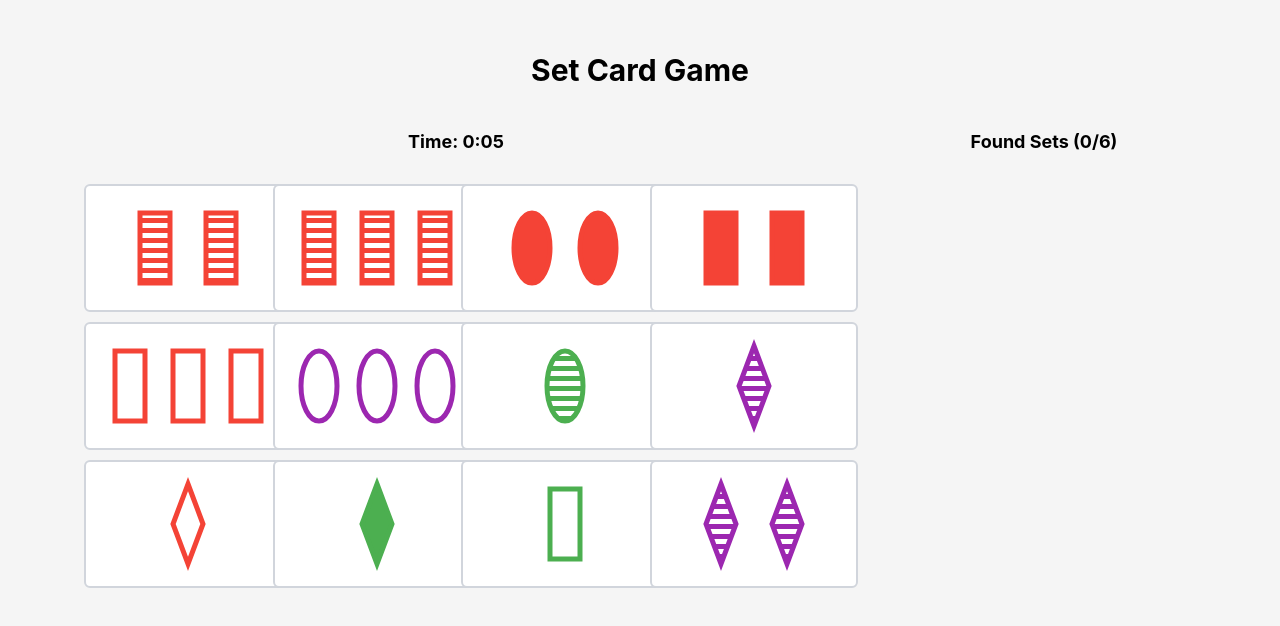
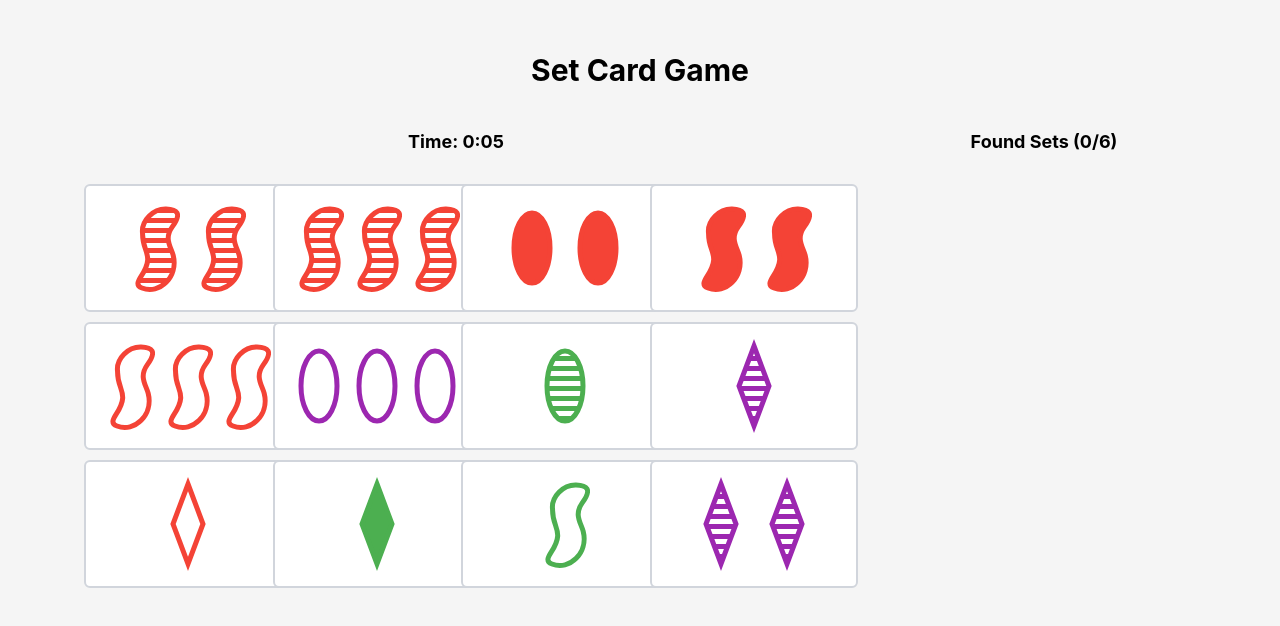
Before and after one commit to cpoonolly/set-game, a React (Vite) app: page / in a window 1280 px wide. Shown: the top 626 px of the page. Built offline with nearby package versions, Linux system fonts and the light colour scheme.

Commit message:
convert rectangles to squiggles

```diff
--- a/src/Card.tsx
+++ b/src/Card.tsx
@@ -28,10 +28,10 @@ const Card: React.FC<CardProps> = ({
   const properties = getCardProperties(card);
 
   // Map enum values to Shape component props
-  const getShapeType = (shape: ShapeEnum): "Oval" | "Diamond" | "Rectangle" => {
+  const getShapeType = (shape: ShapeEnum): "Oval" | "Diamond" | "Squiggle" => {
     switch (shape) {
-      case ShapeEnum.RECTANGLE:
-        return "Rectangle";
+      case ShapeEnum.SQUIGGLE:
+        return "Squiggle";
       case ShapeEnum.OVAL:
         return "Oval";
       case ShapeEnum.DIAMOND:
--- a/src/Shape.tsx
+++ b/src/Shape.tsx
@@ -6,7 +6,7 @@ interface ShapeProps {
   strokeColor: string;
   fillColor: string;
   isStriped: boolean;
-  shape: "Oval" | "Diamond" | "Rectangle";
+  shape: "Oval" | "Diamond" | "Squiggle";
 }
 
 const Shape: React.FC<ShapeProps> = ({
@@ -43,13 +43,10 @@ const Shape: React.FC<ShapeProps> = ({
       ),
     },
     {
-      name: "Rectangle",
+      name: "Squiggle",
       element: (
-        <rect
-          x="10"
-          y="15"
-          width="30"
-          height="70"
+        <path
+          d="M 12 90 C 29.5 97, 48.6 78.8, 43.2 57.4 C 41 48.8, 33.6 40.8, 42.4 28.6 C 52.5 14.7, 46.6 11.3, 36 11 C 23.6 10.7, 10.8 22.3, 12.6 35.8 C 12.2 54.4, 25.2 56.5, 11.2 78.2 C 8 83.2, 5.5 87.7, 12 90 Z"
           fill={isStriped ? `url(#${card}_stripes)` : fillColor}
           stroke={strokeColor}
           strokeWidth="5"
--- a/src/types.ts
+++ b/src/types.ts
@@ -1,29 +1,29 @@
-import { Set } from 'immutable';
+import { Set } from "immutable";
 
 export type Card = string;
 
 export enum Shape {
-    RECTANGLE = 'a',
-    OVAL = 'b',
-    DIAMOND = 'c'
+  SQUIGGLE = "a",
+  OVAL = "b",
+  DIAMOND = "c",
 }
 
 export enum Color {
-    GREEN = 'a',
-    RED = 'b',
-    PURPLE = 'c'
+  GREEN = "a",
+  RED = "b",
+  PURPLE = "c",
 }
 
 export enum Fill {
-    SOLID = 'a',
-    EMPTY = 'b',
-    STRIPED = 'c'
+  SOLID = "a",
+  EMPTY = "b",
+  STRIPED = "c",
 }
 
 export enum Count {
-    ONE = 'a',
-    TWO = 'b',
-    THREE = 'c'
+  ONE = "a",
+  TWO = "b",
+  THREE = "c",
 }
 
 export interface CardProperties {
@@ -34,8 +34,8 @@ export interface CardProperties {
 }
 
 export interface Board {
-    cards: Set<Card>,
-    sets: Set<Set<Card>>
+  cards: Set<Card>;
+  sets: Set<Set<Card>>;
 }
 
 export enum GameEventType {
```
Lines whose indentation alone changed are shown as unchanged.
